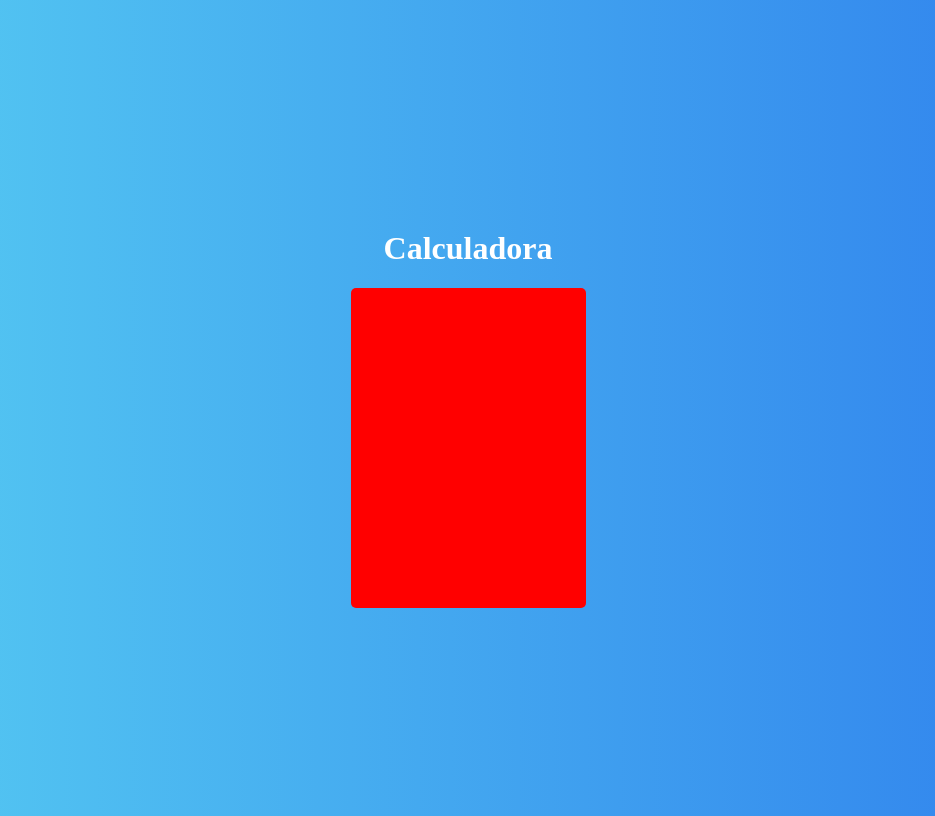
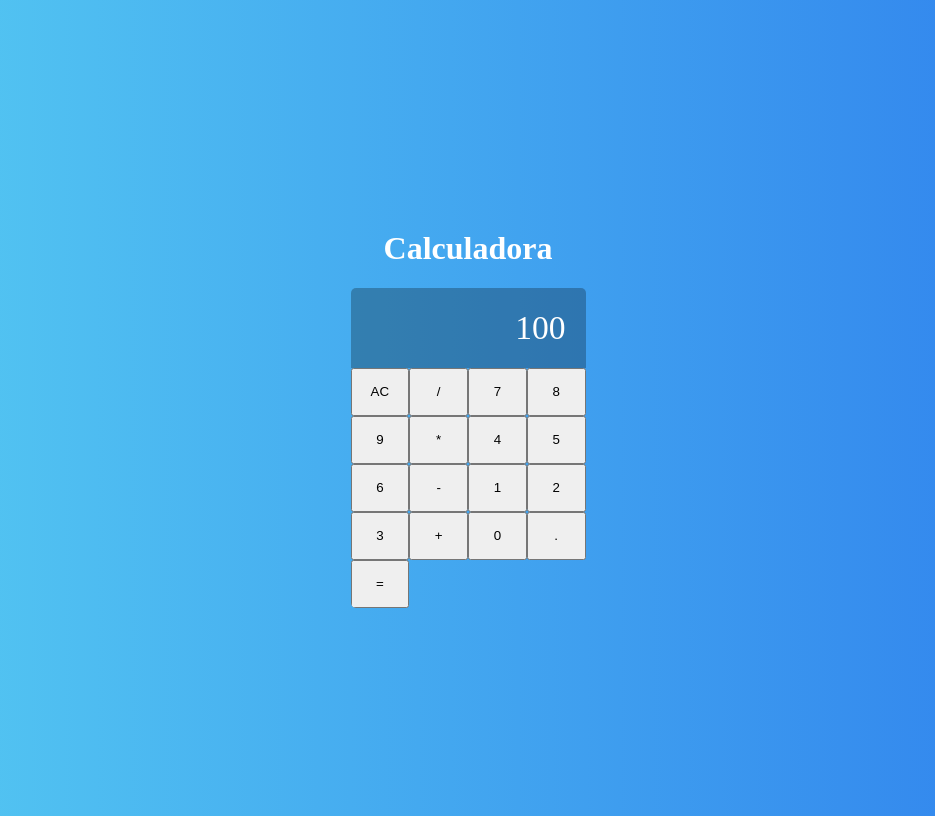
Before and after one commit to galbadutra/Calculadora, a React (Create React App) app: page / in a window 1280 px wide. Shown: the whole page, without its empty margins (172-1107 px from the left). Built offline with nearby package versions, Linux system fonts and the light colour scheme.

Commit message:
criação do componente display e seu estilo.

```diff
--- /dev/null
+++ b/src/components/Button.css
@@ -0,0 +1,14 @@
+:root{
+    --bg-button : #f0f0f0;
+    --border-button: solid 1px #888;
+}
+
+.button{
+    font-size: 1.4rem;
+    background-color: var(--bg-button);
+    border:none;
+    border-right: var(--border-button);
+    border-bottom: var(--border-button);
+    outline: none;
+
+}
--- /dev/null
+++ b/src/components/Button.jsx
@@ -0,0 +1,7 @@
+import React from "react";
+
+export default (props) => {
+    return (
+        <button className="button">{props.label}</button>
+    )
+}
--- /dev/null
+++ b/src/components/Display.css
@@ -0,0 +1,9 @@
+.display{
+    grid-column: span 4;
+    display: flex;
+    background-color: #0004;
+    justify-content: flex-end;
+    align-items: center;
+    padding: 20px;
+    font-size: 2.1em;
+}
--- /dev/null
+++ b/src/components/Display.jsx
@@ -0,0 +1,7 @@
+import React from "react";
+import "./Display.css";
+
+export default (props) => {
+    return (<div className="display">{props.value}</div>
+    )
+}
--- a/src/main/Calculator.css
+++ b/src/main/Calculator.css
@@ -3,5 +3,9 @@
     width: 235px;
     border-radius: 5px;
     overflow: hidden;
-    background-color: red;
+
+
+    display: grid;
+    grid-template-columns: repeat(4,25%);
+    grid-template-rows: 1fr 48px 48px 48px 48px 48px;
 }
--- a/src/main/Calculator.jsx
+++ b/src/main/Calculator.jsx
@@ -1,11 +1,30 @@
 import React, { Component } from "react";
 import "./Calculator.css"
+import Button from "../components/Button";
+import Display from "../components/Display";
 
 export default class Calculator extends Component {
     render() {
         return (
             <div className="calculator">
-
+                <Display value={100}></Display>
+                <Button label="AC"></Button>
+                <Button label="/"></Button>
+                <Button label="7"></Button>
+                <Button label="8"></Button>
+                <Button label="9"></Button>
+                <Button label="*"></Button>
+                <Button label="4"></Button>
+                <Button label="5"></Button>
+                <Button label="6"></Button>
+                <Button label="-"></Button>
+                <Button label="1"></Button>
+                <Button label="2"></Button>
+                <Button label="3"></Button>
+                <Button label="+"></Button>
+                <Button label="0"></Button>
+                <Button label="."></Button>
+                <Button label="="></Button>
             </div>
         )
     }
```
